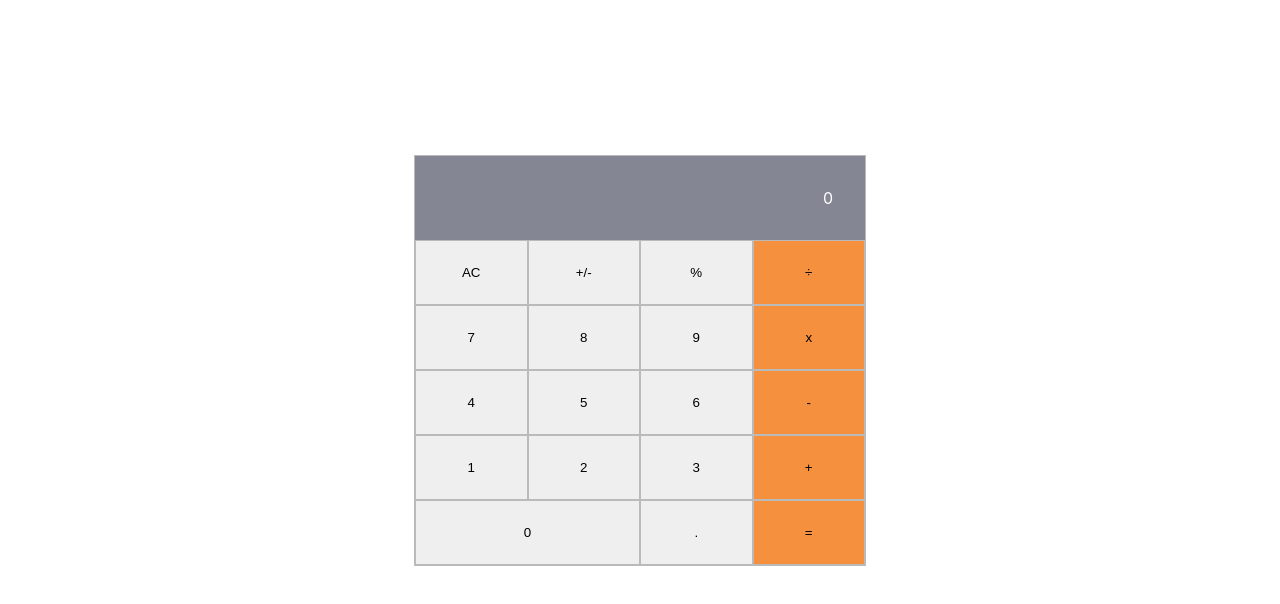
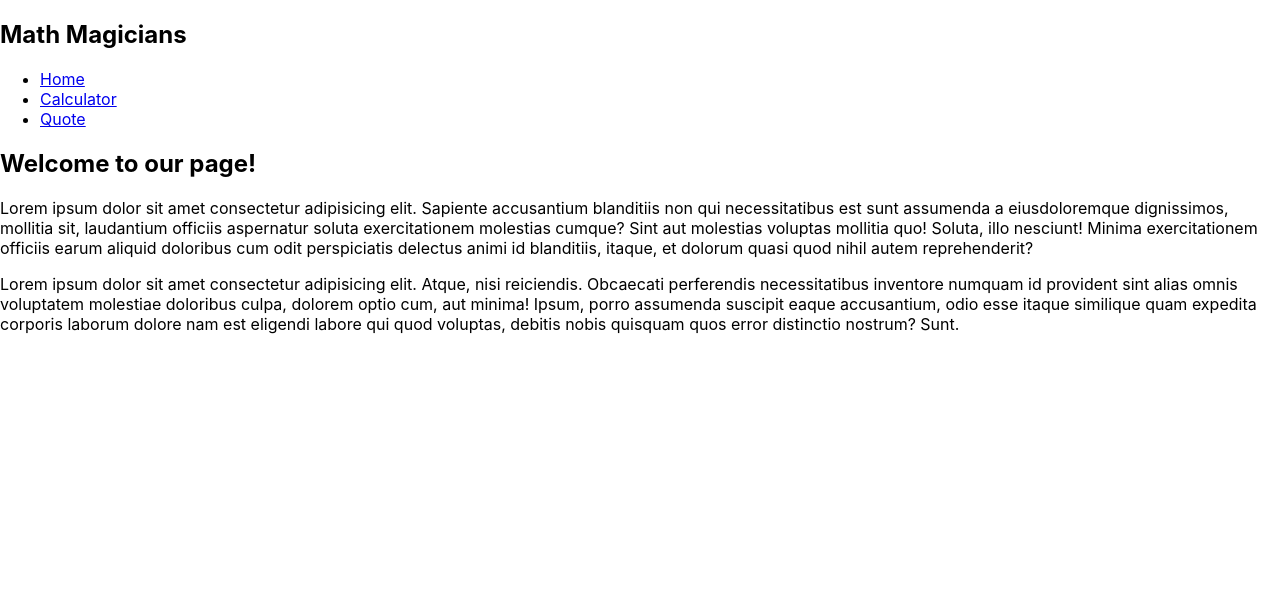
Before and after one commit to arnrdn/mathmagicians, a React (Create React App) app: page / in a window 1280 px wide. Shown: the top 604 px of the page. Built offline with nearby package versions, Linux system fonts and the light colour scheme.

Commit message:
Add Routes

```diff
--- a/package.json
+++ b/package.json
@@ -11,6 +11,7 @@
     "mini-css-extract-plugin": "2.4.5",
     "react": "^17.0.2",
     "react-dom": "^17.0.2",
+    "react-router-dom": "^6.2.1",
     "react-scripts": "5.0.0",
     "web-vitals": "^2.1.3"
   },
--- a/src/App.js
+++ b/src/App.js
@@ -1,5 +1,13 @@
 import React, { Component } from 'react';
+import {
+  BrowserRouter,
+  Routes,
+  Route,
+} from 'react-router-dom';
+import Navbar from './components/Navbar';
+import Home from './components/Home';
 import Calculator from './components/Calculator';
+import Quote from './components/Quote';
 
 class App extends Component {
   constructor(props) {
@@ -9,9 +17,16 @@ class App extends Component {
 
   render() {
     return (
-      <div className="App">
-        <Calculator />
-      </div>
+      <BrowserRouter>
+        <div className="App">
+          <Navbar />
+          <Routes>
+            <Route exact path="/" element={<Home />} />
+            <Route path="/calculator" element={<Calculator />} />
+            <Route path="/quote" element={<Quote />} />
+          </Routes>
+        </div>
+      </BrowserRouter>
     );
   }
 }
--- a/src/components/Calculator.js
+++ b/src/components/Calculator.js
@@ -10,7 +10,8 @@ const Calculator = () => {
   };
 
   return (
-    <main>
+    <div>
+      <h2>Let&apos;s do some math!</h2>
       <div className="interface">
         <div className="result">
           {state.total}
@@ -37,7 +38,7 @@ const Calculator = () => {
         <button type="button" onClick={handleClick}>.</button>
         <button type="button" className="orange-btn" onClick={handleClick}>=</button>
       </div>
-    </main>
+    </div>
   );
 };
 
--- /dev/null
+++ b/src/components/Home.js
@@ -0,0 +1,33 @@
+import React from 'react';
+
+const Home = () => (
+  <div className="container">
+    <h2>Welcome to our page!</h2>
+    <p>
+      Lorem ipsum dolor sit amet consectetur adipisicing elit.
+      Sapiente accusantium blanditiis non qui necessitatibus est
+      sunt assumenda a eiusdoloremque dignissimos, mollitia sit,
+      laudantium officiis aspernatur soluta exercitationem molestias
+      cumque?
+      Sint aut molestias voluptas mollitia quo! Soluta, illo nesciunt!
+      Minima exercitationem officiis earum aliquid
+      doloribus cum odit perspiciatis delectus animi id blanditiis,
+      itaque, et dolorum quasi quod nihil autem reprehenderit?
+    </p>
+    <p>
+      Lorem ipsum dolor sit amet consectetur adipisicing elit.
+      Atque, nisi reiciendis.
+      Obcaecati perferendis necessitatibus inventore numquam
+      id provident sint alias omnis
+      voluptatem molestiae doloribus culpa, dolorem optio cum,
+      aut minima!
+      Ipsum, porro assumenda suscipit eaque accusantium, odio
+      esse itaque similique
+      quam expedita corporis laborum dolore nam est eligendi
+      labore qui quod voluptas,
+      debitis nobis quisquam quos error distinctio nostrum? Sunt.
+    </p>
+  </div>
+);
+
+export default Home;
--- /dev/null
+++ b/src/components/Navbar.js
@@ -0,0 +1,17 @@
+import React from 'react';
+import { NavLink } from 'react-router-dom';
+
+const Navbar = () => (
+  <nav>
+    <div className="container">
+      <h1>Math Magicians</h1>
+      <ul>
+        <li><NavLink to="/">Home</NavLink></li>
+        <li><NavLink to="/calculator">Calculator</NavLink></li>
+        <li><NavLink to="/quote">Quote</NavLink></li>
+      </ul>
+    </div>
+  </nav>
+);
+
+export default Navbar;
--- /dev/null
+++ b/src/components/Quote.js
@@ -0,0 +1,16 @@
+import React from 'react';
+
+const Quote = () => (
+  <div>
+    <blockquote>
+      <p className="quote">
+        &quot;If you know you are on the right track,
+        if you have this inner knowledge, then nobody can turn you off...
+        no matter what they say.&quot;
+      </p>
+      <cite>&#8212; Barbara McClintock</cite>
+    </blockquote>
+  </div>
+);
+
+export default Quote;
```
Also changed, not shown: 1 other file (tests, documents, lock files or other folders).
